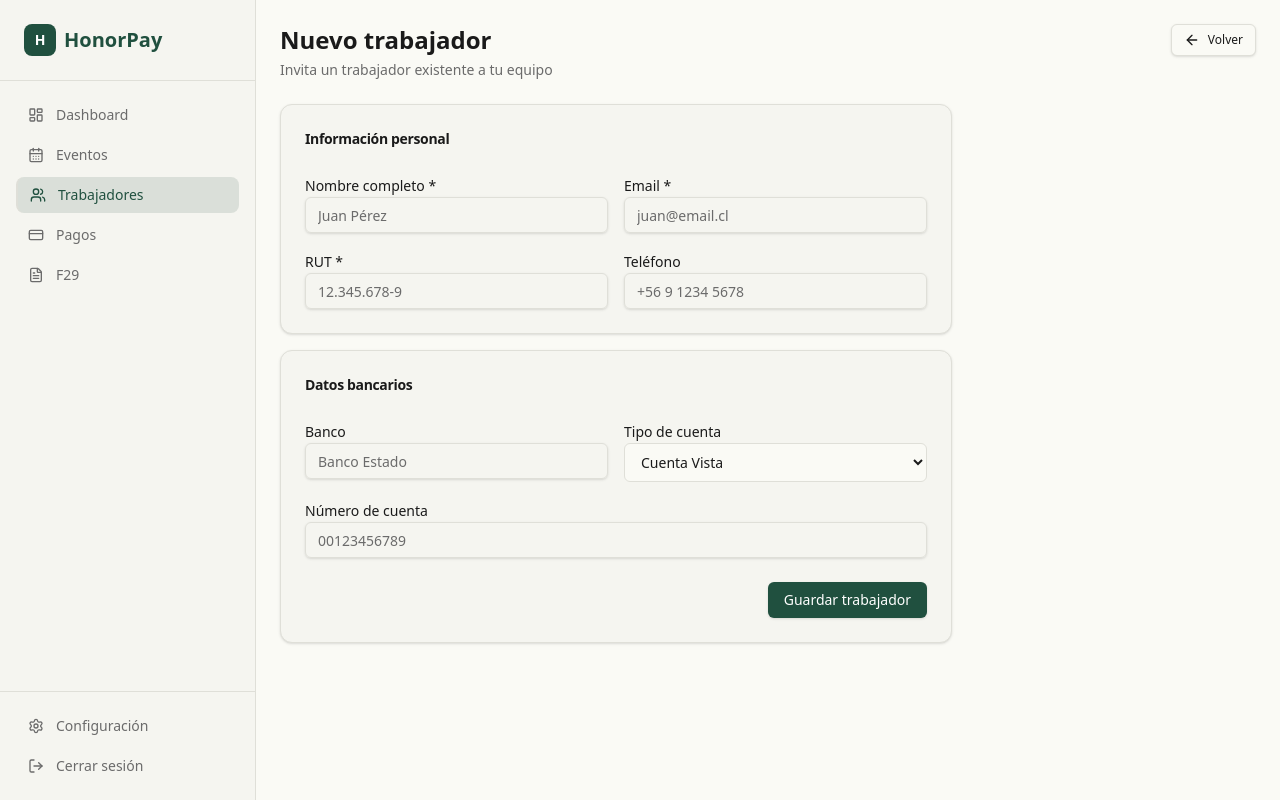
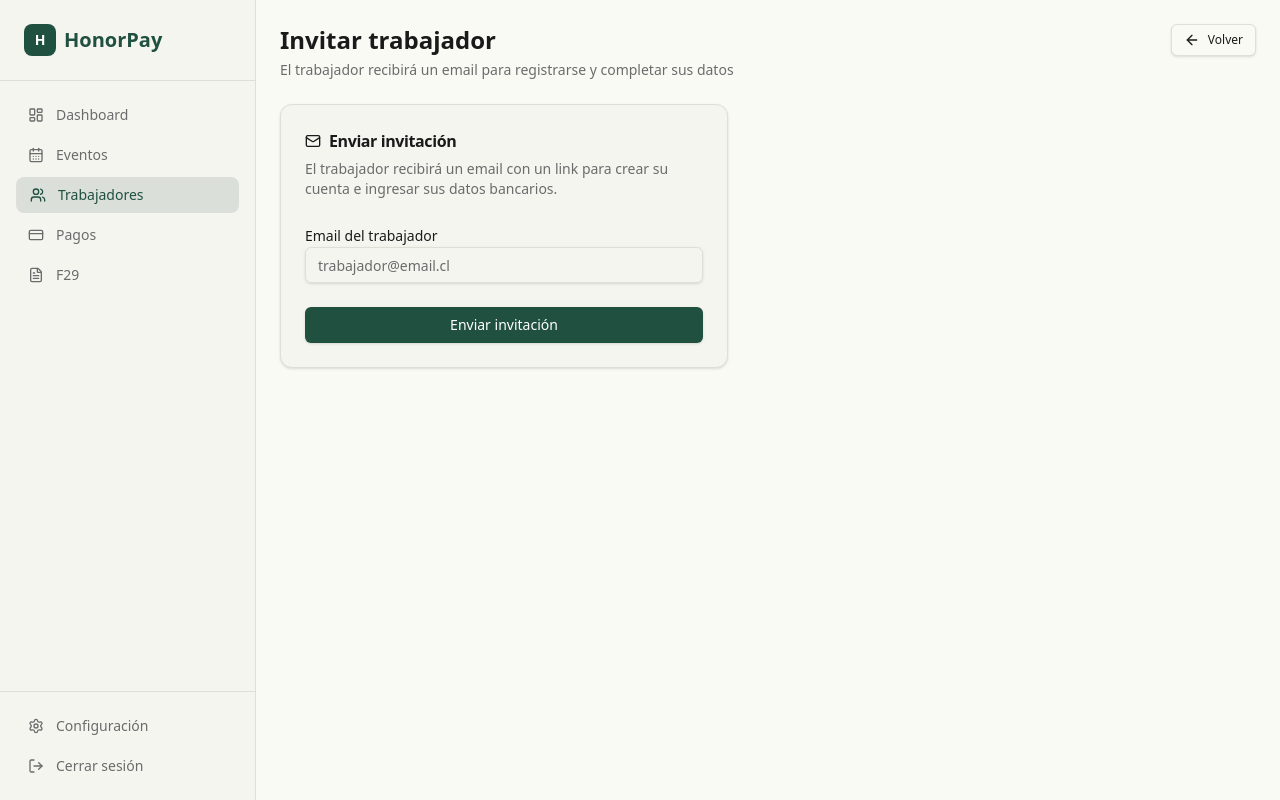
Before and after one commit to joaquinsepulveda-hue/honorpay, a Next.js app: page /trabajadores/nuevo in a window 1280 px wide. Built offline with nearby package versions, Linux system fonts and the light colour scheme.

Commit message:
feat: worker invitation flow via email, replace manual worker creation

```diff
--- a/app/(empresa)/trabajadores/nuevo/page.tsx
+++ b/app/(empresa)/trabajadores/nuevo/page.tsx
@@ -1,66 +1,76 @@
 "use client";
 
+import { useState } from "react";
 import { useRouter } from "next/navigation";
 import Link from "next/link";
+import { useForm } from "react-hook-form";
+import { zodResolver } from "@hookform/resolvers/zod";
+import { z } from "zod";
 import { Button } from "@/components/ui/button";
+import { Input } from "@/components/ui/input";
+import { Label } from "@/components/ui/label";
+import { Card, CardContent, CardDescription, CardFooter, CardHeader, CardTitle } from "@/components/ui/card";
 import { PageHeader } from "@/components/layout/PageHeader";
-import { WorkerForm } from "@/components/trabajadores/WorkerForm";
-import { ArrowLeft } from "lucide-react";
-import { createClient } from "@/lib/supabase/client";
-import { useToast } from "@/lib/hooks/use-toast";
-import type { TrabajadorFormData } from "@/lib/validations/trabajador";
-import { useState } from "react";
+import { ArrowLeft, Mail, CheckCircle, Loader2 } from "lucide-react";
 
-export default function NuevoTrabajadorPage() {
+const schema = z.object({
+  email: z.string().email("Email inválido"),
+});
+type FormData = z.infer<typeof schema>;
+
+export default function InvitarTrabajadorPage() {
   const router = useRouter();
-  const { toast } = useToast();
-  const [isSubmitting, setIsSubmitting] = useState(false);
+  const [sent, setSent] = useState(false);
+  const [sentEmail, setSentEmail] = useState("");
+  const { register, handleSubmit, formState: { errors, isSubmitting }, setError } = useForm<FormData>({
+    resolver: zodResolver(schema),
+  });
 
-  async function onSubmit(data: TrabajadorFormData) {
-    setIsSubmitting(true);
-    try {
-      // Create auth user + profile via admin (for demo, we create without auth user)
-      // In production this would send an invite email
-      const supabase = createClient();
+  async function onSubmit(data: FormData) {
+    const res = await fetch("/api/trabajadores/invitar", {
+      method: "POST",
+      headers: { "Content-Type": "application/json" },
+      body: JSON.stringify({ email: data.email }),
+    });
+    const json = await res.json();
+    if (!res.ok) {
+      setError("email", { message: json.error });
+      return;
+    }
+    setSentEmail(data.email);
+    setSent(true);
+  }
 
-      // Check if profile exists by email
-      const { data: existing } = await supabase
-        .from("profiles")
-        .select("id")
-        .eq("email", data.email)
-        .single();
-
-      if (existing) {
-        // Update existing profile
-        await supabase.from("profiles").update({
-          full_name: data.fullName,
-          rut: data.rut,
-          phone: data.phone,
-          bank_name: data.bankName,
-          bank_account_type: data.bankAccountType,
-          bank_account_number: data.bankAccountNumber,
-        }).eq("id", existing.id);
-        toast({ title: "Trabajador actualizado" });
-      } else {
-        toast({
-          title: "Trabajador no encontrado",
-          description: "El trabajador debe registrarse primero en HonorPay",
-          variant: "destructive",
-        });
-      }
-      router.push("/trabajadores");
-    } catch {
-      toast({ title: "Error", description: "No se pudo guardar.", variant: "destructive" });
-    } finally {
-      setIsSubmitting(false);
-    }
+  if (sent) {
+    return (
+      <div>
+        <PageHeader title="Invitar trabajador" description="El trabajador recibirá un email para unirse" />
+        <Card className="max-w-md">
+          <CardContent className="pt-6 text-center space-y-3">
+            <CheckCircle className="h-10 w-10 text-primary mx-auto" />
+            <p className="font-medium">Invitación enviada</p>
+            <p className="text-sm text-muted-foreground">
+              Se envió un email a <span className="font-medium text-foreground">{sentEmail}</span> con el link para registrarse.
+            </p>
+            <div className="flex gap-2 pt-2">
+              <Button variant="outline" className="flex-1" onClick={() => setSent(false)}>
+                Invitar otro
+              </Button>
+              <Button className="flex-1" onClick={() => router.push("/trabajadores")}>
+                Ver trabajadores
+              </Button>
+            </div>
+          </CardContent>
+        </Card>
+      </div>
+    );
   }
 
   return (
     <div>
       <PageHeader
-        title="Nuevo trabajador"
-        description="Invita un trabajador existente a tu equipo"
+        title="Invitar trabajador"
+        description="El trabajador recibirá un email para registrarse y completar sus datos"
         actions={
           <Link href="/trabajadores">
             <Button variant="outline" size="sm">
@@ -70,9 +80,37 @@ export default function NuevoTrabajadorPage() {
           </Link>
         }
       />
-      <div className="max-w-2xl">
-        <WorkerForm onSubmit={onSubmit} isSubmitting={isSubmitting} submitLabel="Guardar trabajador" />
-      </div>
+      <Card className="max-w-md">
+        <CardHeader>
+          <CardTitle className="flex items-center gap-2 text-base">
+            <Mail className="h-4 w-4" />
+            Enviar invitación
+          </CardTitle>
+          <CardDescription>
+            El trabajador recibirá un email con un link para crear su cuenta e ingresar sus datos bancarios.
+          </CardDescription>
+        </CardHeader>
+        <form onSubmit={handleSubmit(onSubmit)}>
+          <CardContent>
+            <div className="space-y-2">
+              <Label htmlFor="email">Email del trabajador</Label>
+              <Input
+                id="email"
+                type="email"
+                placeholder="trabajador@email.cl"
+                {...register("email")}
+              />
+              {errors.email && <p className="text-sm text-destructive">{errors.email.message}</p>}
+            </div>
+          </CardContent>
+          <CardFooter>
+            <Button type="submit" className="w-full" disabled={isSubmitting}>
+              {isSubmitting && <Loader2 className="mr-2 h-4 w-4 animate-spin" />}
+              Enviar invitación
+            </Button>
+          </CardFooter>
+        </form>
+      </Card>
     </div>
   );
 }
--- a/app/(empresa)/trabajadores/page.tsx
+++ b/app/(empresa)/trabajadores/page.tsx
@@ -6,9 +6,11 @@ import { Card, CardContent } from "@/components/ui/card";
 import { PageHeader } from "@/components/layout/PageHeader";
 import { Skeleton } from "@/components/ui/skeleton";
 import { Plus, Users, Mail } from "lucide-react";
-import { useTrabajadores } from "@/lib/hooks/useTrabajadores";
+import { useTrabajadores, useInvitaciones } from "@/lib/hooks/useTrabajadores";
 import type { Profile } from "@/lib/types";
 import { getInitials } from "@/lib/utils";
+import { Badge } from "@/components/ui/badge";
+import { Clock } from "lucide-react";
 
 const bankAccountLabels: Record<string, string> = {
   cuenta_corriente: "Cta. Corriente",
@@ -19,6 +21,7 @@ const bankAccountLabels: Record<string, string> = {
 
 export default function TrabajadoresPage() {
   const { data: trabajadores, isLoading } = useTrabajadores();
+  const { data: invitaciones } = useInvitaciones();
 
   return (
     <div>
@@ -83,6 +86,26 @@ export default function TrabajadoresPage() {
           <p className="text-sm mt-1">Los trabajadores pueden registrarse directamente en HonorPay</p>
         </div>
       )}
+
+      {/* Pending invitations */}
+      {invitaciones && invitaciones.filter((i: { status: string }) => i.status === "pending").length > 0 && (
+        <div className="mt-8">
+          <h2 className="text-sm font-medium text-muted-foreground mb-3">Invitaciones pendientes</h2>
+          <div className="space-y-2">
+            {invitaciones
+              .filter((i: { status: string }) => i.status === "pending")
+              .map((inv: { id: string; email: string; invited_at: string }) => (
+                <div key={inv.id} className="flex items-center justify-between p-3 rounded-lg border border-border bg-muted/30">
+                  <div className="flex items-center gap-2">
+                    <Clock className="h-4 w-4 text-muted-foreground" />
+                    <span className="text-sm">{inv.email}</span>
+                  </div>
+                  <Badge variant="outline" className="text-xs">Pendiente</Badge>
+                </div>
+              ))}
+          </div>
+        </div>
+      )}
     </div>
   );
 }
--- a/app/api/onboarding/route.ts
+++ b/app/api/onboarding/route.ts
@@ -63,6 +63,13 @@ export async function POST(request: NextRequest) {
       return NextResponse.json({ error: error.message }, { status: 500 });
     }
 
+    // Mark invitation as accepted if exists
+    await service
+      .from("worker_invitations")
+      .update({ status: "accepted", worker_id: user.id, accepted_at: new Date().toISOString() })
+      .eq("email", user.email ?? "")
+      .eq("status", "pending");
+
     return NextResponse.json({ success: true, redirect: "/worker" });
   }
 
--- /dev/null
+++ b/app/api/trabajadores/invitar/route.ts
@@ -0,0 +1,60 @@
+import { NextRequest, NextResponse } from "next/server";
+import { createClient, createServiceClient } from "@/lib/supabase/server";
+
+export async function POST(request: NextRequest) {
+  const supabase = await createClient();
+  const { data: { user } } = await supabase.auth.getUser();
+  if (!user) return NextResponse.json({ error: "Unauthorized" }, { status: 401 });
+
+  const service = createServiceClient();
+  const { data: profile } = await service
+    .from("profiles")
+    .select("organization_id, role")
+    .eq("id", user.id)
+    .single();
+
+  if (!profile?.organization_id || profile.role !== "empresa") {
+    return NextResponse.json({ error: "Forbidden" }, { status: 403 });
+  }
+
+  const { email } = await request.json();
+  if (!email) return NextResponse.json({ error: "Email requerido" }, { status: 400 });
+
+  // Check if already invited
+  const { data: existing } = await service
+    .from("worker_invitations")
+    .select("id, status")
+    .eq("organization_id", profile.organization_id)
+    .eq("email", email)
+    .single();
+
+  if (existing) {
+    if (existing.status === "accepted") {
+      return NextResponse.json({ error: "Este trabajador ya está en tu equipo" }, { status: 409 });
+    }
+    return NextResponse.json({ error: "Ya enviaste una invitación a este email" }, { status: 409 });
+  }
+
+  // Send invite via Supabase Auth
+  const origin = request.headers.get("origin") ?? "https://honorpay.vercel.app";
+  const { error: inviteError } = await service.auth.admin.inviteUserByEmail(email, {
+    data: { role: "trabajador" },
+    redirectTo: `${origin}/api/auth/callback?next=/onboarding`,
+  });
+
+  if (inviteError) {
+    // If user already exists in auth, still create the invitation record
+    if (!inviteError.message.includes("already been registered")) {
+      return NextResponse.json({ error: inviteError.message }, { status: 500 });
+    }
+  }
+
+  // Record the invitation
+  const { error: dbError } = await service
+    .from("worker_invitations")
+    .insert({ organization_id: profile.organization_id, email });
+
+  if (dbError) return NextResponse.json({ error: dbError.message }, { status: 500 });
+
+  return NextResponse.json({ ok: true });
+}
--- a/lib/hooks/useTrabajadores.ts
+++ b/lib/hooks/useTrabajadores.ts
@@ -36,3 +36,18 @@ export function useTrabajador(id: string) {
     enabled: !!id,
   });
 }
+
+export function useInvitaciones() {
+  return useQuery({
+    queryKey: ["invitaciones"],
+    queryFn: async () => {
+      const supabase = createClient();
+      const { data, error } = await supabase
+        .from("worker_invitations")
+        .select("*")
+        .order("invited_at", { ascending: false });
+      if (error) throw error;
+      return data;
+    },
+  });
+}
```
Also changed, not shown: 1 other file (tests, documents, lock files or other folders).
